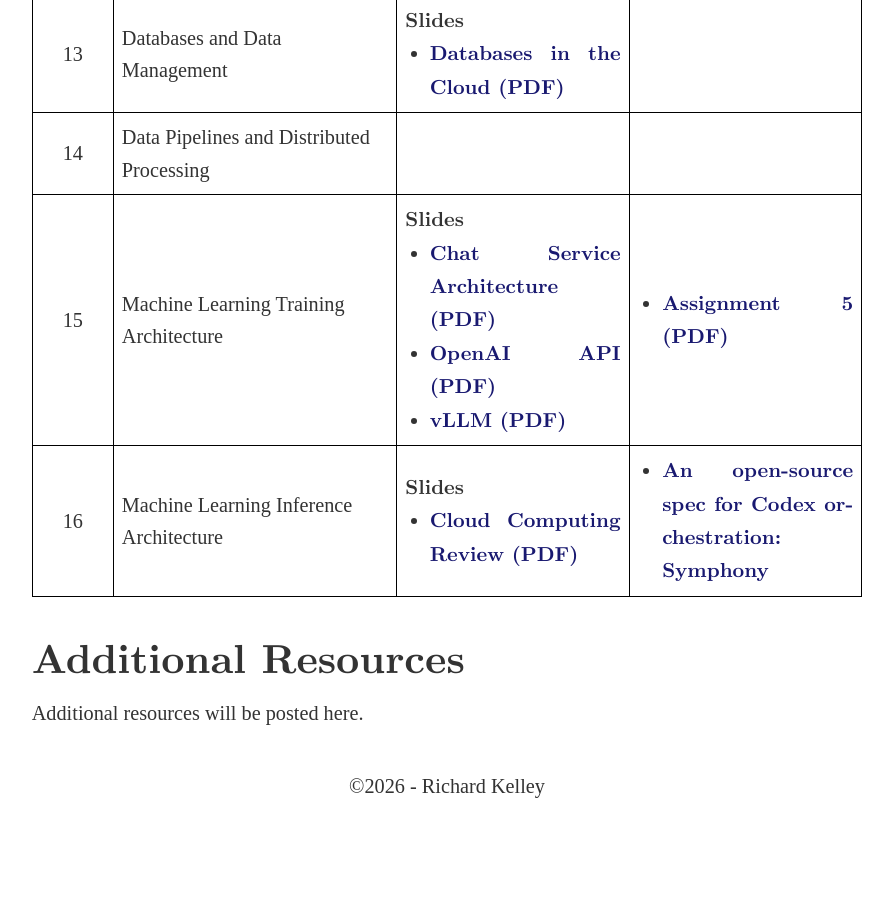
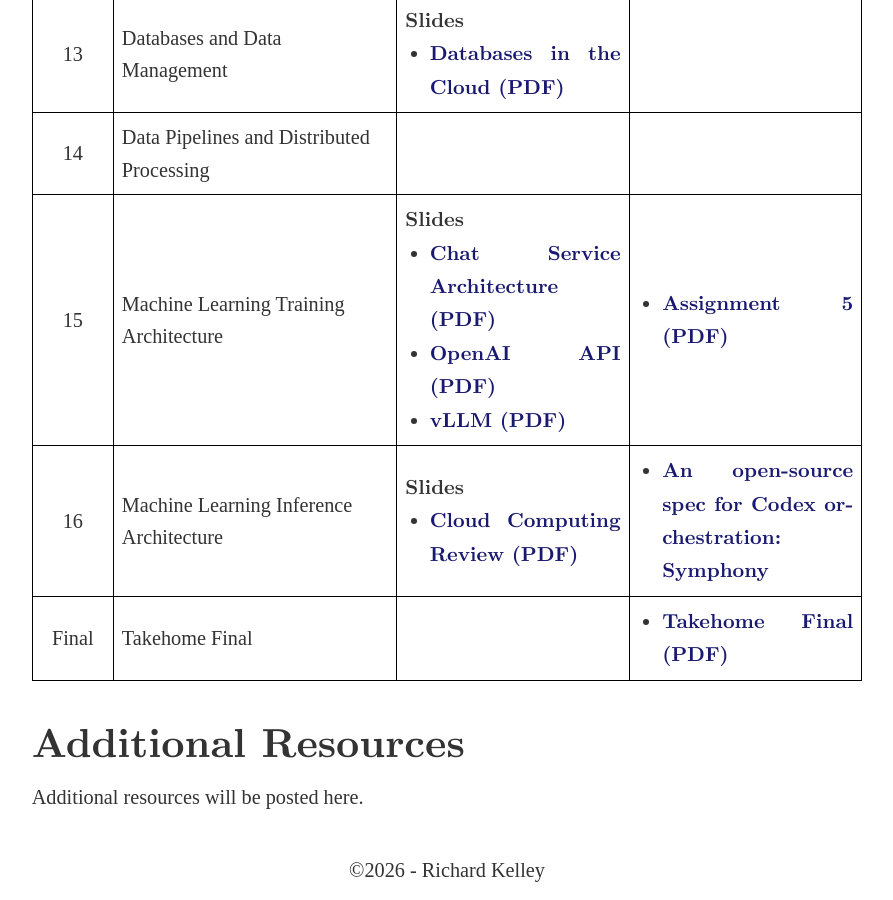
Before and after one commit to RichardKelley/richardkelley.github.io, a Jekyll site: the page built from da510.md, in a window 1280 px wide and 900 px high, scrolled down 3007 px. Shown: the whole window, without its empty margins (193-1086 px from the left). Built offline with Jekyll 4.4.1, drawn with Linux system fonts in a browser that asks for light colours; some web fonts are replaced; before the commit the page ends 3823 px from its top, so only the background shows below that.

Commit message:
Added final for DA 510.

```diff
--- a/da510.md
+++ b/da510.md
@@ -230,6 +230,16 @@ Overview of the field of Cloud Computing, its enabling technologies, main buildi
         </ul>
       </td>
     </tr>
+    <tr>
+      <td style="border: 1px solid #000; padding: 0.4em; text-align: center; width: 4em;">Final</td>
+      <td style="border: 1px solid #000; padding: 0.4em;">Takehome Final</td>
+      <td style="border: 1px solid #000; padding: 0.4em;"></td>
+      <td style="border: 1px solid #000; padding: 0.4em;">
+        <ul style="margin: 0; padding-left: 1.2em;">
+          <li><a href="/DA510_slides/da510-final.pdf" target="_blank">Takehome Final (PDF)</a></li>
+        </ul>
+      </td>
+    </tr>
   </tbody>
 </table>
 
```
Also changed, not shown: 1 other file.
